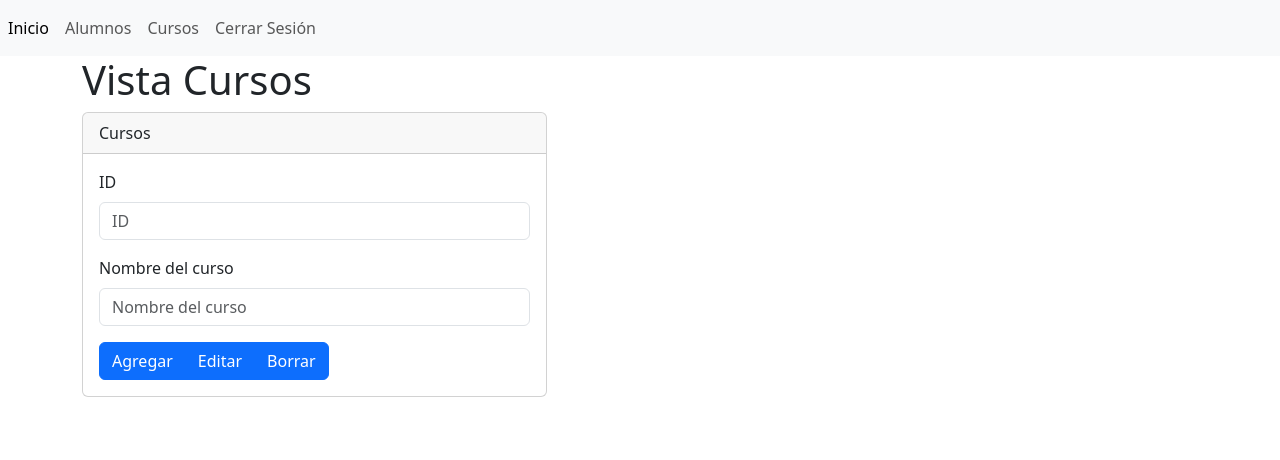
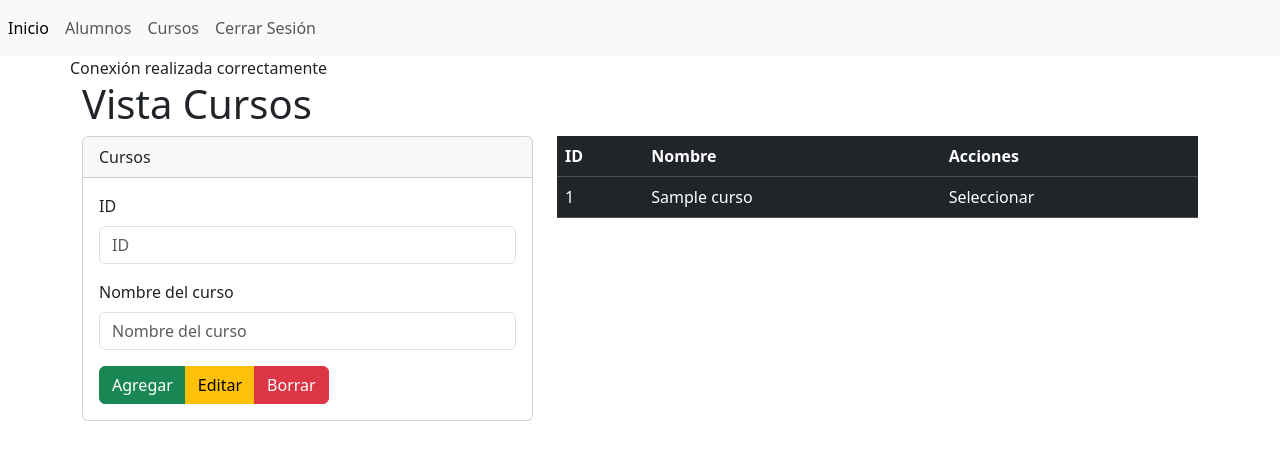
Before and after one commit to Julio7-7-7/PHP, a PHP site: page /secciones/vista_cursos.php in a window 1280 px wide. Shown: the top 460 px of the page. Run offline with PHP 8.4, Linux system fonts and the light colour scheme; tables that the repository leaves empty or names only in its code hold one stand-in row (values such as "Sample post").

Commit message:
fetch: conectando con la base de datos e imprimiendo cursos y alumnos

```diff
--- a/appCursos/configuraciones/bd.php
+++ b/appCursos/configuraciones/bd.php
@@ -0,0 +1,17 @@
+<?php
+
+class BD
+{
+  public static $instancia = null;
+
+  public static function crearInstancia()
+  {
+    if (!isset(self::$instancia)) {
+      $opciones[PDO::ATTR_ERRMODE] = PDO::ERRMODE_EXCEPTION;
+      self::$instancia = new PDO('mysql:host=localhost;dbname=aplicacion', 'root', '', $opciones);
+      echo "Conexión realizada correctamente";
+    }
+
+    return self::$instancia;
+  }
+}
--- a/appCursos/index.php
+++ b/appCursos/index.php
@@ -2,7 +2,7 @@
 <html lang="en">
 
 <head>
-  <title>Titulo</title>
+  <title>Login</title>
   <!-- Required meta tags -->
   <meta charset="utf-8" />
   <meta name="viewport" content="width=device-width, initial-scale=1, shrink-to-fit=no" />
--- a/appCursos/secciones/cursos.php
+++ b/appCursos/secciones/cursos.php
@@ -0,0 +1,9 @@
+<?php
+// INSERT INTO `cursos` (`id`, `nombre_curso`) VALUES (NULL, 'Sistema web con php');
+
+include_once '../configuraciones/bd.php';
+$conexionBD = BD::crearInstancia();
+
+$consulta = $conexionBD->prepare("SELECT * FROM cursos");
+$consulta->execute();
+$listaCursos = $consulta->fetchAll();
--- a/appCursos/secciones/vista_cursos.php
+++ b/appCursos/secciones/vista_cursos.php
@@ -1,59 +1,56 @@
 <?php include('../templates/cabecera.php'); ?>
-
+<?php include('../secciones/cursos.php'); ?>
 
 <h1>Vista Cursos</h1>
+<br>
 
 <div class="col-md-5">
-
   <form action="" method="post">
     <div class="card">
       <div class="card-header">Cursos</div>
+
       <div class="card-body">
         <div class="mb-3">
-          <label for="" class="form-label">ID</label>
-          <input type="text"
-            class="form-control"
-            name="id"
-            id="id"
-            aria-describedby="helpId"
-            placeholder="ID" />
+          <label class="form-label">ID</label>
+          <input type="text" class="form-control" name="id" id="id" placeholder="ID">
         </div>
 
         <div class="mb-3">
-          <label for="" class="form-label">Nombre del curso</label>
-          <input
-            type="text"
-            class="form-control"
-            name="nombre_curso"
-            id="nombre_curso"
-            aria-describedby="helpId"
-            placeholder="Nombre del curso" />
+          <label class="form-label">Nombre del curso</label>
+          <input type="text" class="form-control" name="nombre_curso" id="nombre_curso" placeholder="Nombre del curso">
         </div>
 
-        <div class="btn-group" role="group" aria-label="Button group name">
-          <button type="button" class="btn btn-primary"> Agregar </button>
-          <button
-            type="button"
-            class="btn btn-primary">
-            Editar
-          </button>
-          <button
-            type="button"
-            class="btn btn-primary">
-            Borrar
-          </button>
+        <div class="btn-group" role="group">
+          <button type="submit" name="accion" value="agregar" class="btn btn-success">Agregar</button>
+          <button type="submit" name="accion" value="editar" class="btn btn-warning">Editar</button>
+          <button type="submit" name="accion" value="borrar" class="btn btn-danger">Borrar</button>
         </div>
-
       </div>
     </div>
   </form>
-
-</div>
-<div class="col-md-7">
-
 </div>
 
-
-
+<div class="col-md-7">
+  <div class="table-responsive">
+    <table class="table table-dark">
+      <thead>
+        <tr>
+          <th>ID</th>
+          <th>Nombre</th>
+          <th>Acciones</th>
+        </tr>
+      </thead>
+      <tbody>
+        <?php foreach ($listaCursos as $curso) { ?>
+          <tr>
+            <td> <?php echo $curso['id'] ?></td>
+            <td><?php echo $curso['nombre_curso'] ?></td>
+            <td>Seleccionar</td>
+          </tr>
+        <?php } ?>
+      </tbody>
+    </table>
+  </div>
+</div>
 
 <?php include('../templates/pie.php'); ?>
--- a/appCursos/templates/cabecera.php
+++ b/appCursos/templates/cabecera.php
@@ -2,7 +2,8 @@
 <html lang="en">
 
 <head>
-  <title>Title</title>
+  <title>CrusosWeb</title>
+
   <!-- Required meta tags -->
   <meta charset="utf-8" />
   <meta
@@ -29,3 +30,4 @@
   <div class="container">
     <div class="row">
       <div class="col-12">
+        <div class="row">
--- a/appCursos/templates/pie.php
+++ b/appCursos/templates/pie.php
@@ -1,3 +1,4 @@
+</div>
 </div>
 </div>
 </div>
```
Also changed, not shown: appCursos/secciones/alumnos.php (+9 -0 lines), appCursos/secciones/vista_alumnos.php (+68 -2 lines).
